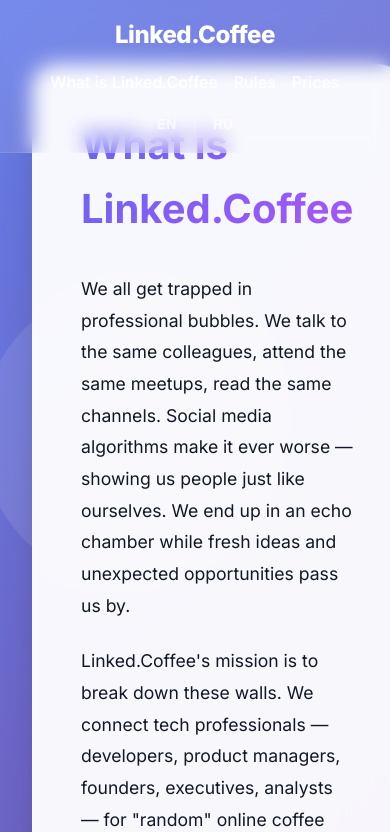
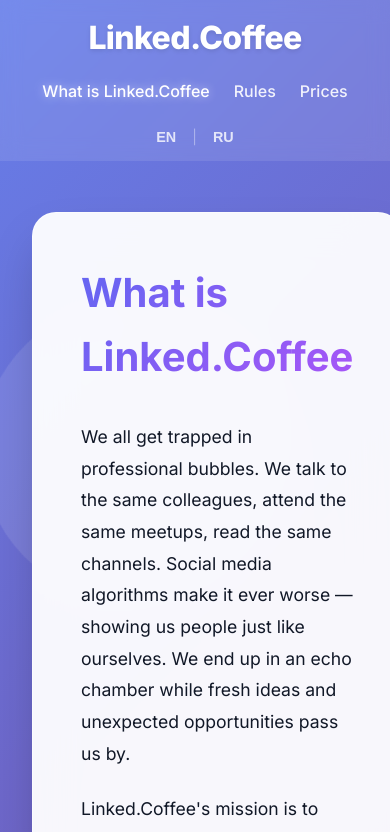
Before and after one commit to postnikov/linking_coffee, a React (Create React App) app in the folder frontend/: page /about in a window 390 px wide. Shown: the top 832 px of the page. Built offline with nearby package versions, Linux system fonts and the light colour scheme; no server answers.

Commit message:
Fix mobile layout, update Dashboard, and add localization

```diff
--- a/frontend/src/App.css
+++ b/frontend/src/App.css
@@ -447,53 +447,95 @@
 }
 
 /* Responsive Design */
+/* Responsive Design */
 @media (max-width: 968px) {
+    .main-content {
+        padding-top: 320px;
+        align-items: flex-start;
+        height: auto;
+        min-height: 100vh;
+    }
+
     .content-wrapper {
         grid-template-columns: 1fr;
         gap: var(--spacing-xl);
+        padding-bottom: var(--spacing-xl);
     }
 
     .hero-section {
         text-align: center;
+        margin-bottom: var(--spacing-lg);
+        padding: 0 var(--spacing-md);
     }
 
     .hero-title {
-        font-size: 2.5rem;
+        font-size: 2.8rem;
+        margin-bottom: var(--spacing-sm);
+        text-shadow: 0 2px 10px rgba(0, 0, 0, 0.1);
     }
 
     .hero-tagline {
-        font-size: 1.25rem;
+        font-size: 1.2rem;
+        margin-bottom: var(--spacing-lg);
+        opacity: 0.9;
+    }
+
+    .hero-description {
+        font-size: 1rem;
+        line-height: 1.6;
+        margin-bottom: var(--spacing-xl);
+        max-width: 600px;
+        margin-left: auto;
+        margin-right: auto;
     }
 
     .features-list {
-        display: grid;
-        grid-template-columns: repeat(auto-fit, minmax(200px, 1fr));
+        display: flex;
+        flex-direction: column;
         gap: var(--spacing-md);
+        max-width: 100%;
+        margin: 0;
+        text-align: left;
+    }
+
+    .feature-item {
+        background: rgba(255, 255, 255, 0.1);
+        padding: var(--spacing-sm) var(--spacing-md);
+        border-radius: var(--radius-lg);
+        backdrop-filter: blur(5px);
+        justify-content: flex-start;
+        display: flex;
+        align-items: center;
+        width: 100%;
+        text-align: left;
     }
 
     .feature-item:hover {
         transform: none;
+        background: rgba(255, 255, 255, 0.2);
     }
 }
 
 @media (max-width: 640px) {
-    .landing-content {
-        padding: var(--spacing-md);
+    .main-content {
+        padding: 180px var(--spacing-md) var(--spacing-xl);
     }
 
     .hero-title {
-        font-size: 2rem;
-    }
-
-    .hero-tagline {
-        font-size: 1.125rem;
+        display: none;
     }
 
     .glass-card {
         padding: var(--spacing-lg);
+        margin: 0 var(--spacing-xs);
     }
 
     .card-title {
         font-size: 1.5rem;
     }
+
+    .logo {
+        width: 80px;
+        height: 80px;
+    }
 }
--- a/frontend/src/components/GdprModal.js
+++ b/frontend/src/components/GdprModal.js
@@ -31,7 +31,7 @@
                     <div style={{ fontSize: '0.95rem', lineHeight: '1.6' }}>
                         <p style={{ fontWeight: 'bold', marginBottom: '1rem' }}>The essence of the policy</p>
                         <ul style={{ paddingLeft: '1.5rem', marginBottom: '1rem' }}>
-                            <li style={{ marginBottom: '0.5rem' }}>Linked.Coffee connects people from the tech world for friendly “random coffee” chats via Telegram.</li>
+                            <li style={{ marginBottom: '0.5rem' }}>Linked.Coffee connects people from the tech world for friendly “random coffee” chats via Telegram, Zoom or Google Meet.</li>
                             <li style={{ marginBottom: '0.5rem' }}>You use the service through a Telegram bot. We don’t ask you for email to participate.</li>
                             <li style={{ marginBottom: '0.5rem' }}>We see what Telegram shows us (your Telegram ID, username, name, profile photo if available) and what you decide to tell the bot about yourself: interests, hobbies, professional background, career plans, and who you’d like to meet.</li>
                         </ul>
--- a/frontend/src/components/Header.css
+++ b/frontend/src/components/Header.css
@@ -54,14 +54,64 @@
 
 /* Mobile responsive */
 @media (max-width: 768px) {
+    .site-header {
+        background: rgba(255, 255, 255, 0.1);
+        /* Glassmorphism */
+        backdrop-filter: blur(10px);
+        -webkit-backdrop-filter: blur(10px);
+        padding: 0.75rem 0;
+        border-bottom: none;
+        /* Remove border for cleaner look */
+    }
+
     .header-container {
         flex-direction: column;
-        gap: 1rem;
+        gap: 0.75rem;
+        align-items: center;
+    }
+
+    .header-logo {
+        font-size: 2rem;
+        margin-bottom: 0.25rem;
+        color: white;
+        text-shadow: 0 2px 4px rgba(0, 0, 0, 0.1);
     }
 
     .header-nav {
-        gap: 1rem;
+        gap: 1.5rem;
         flex-wrap: wrap;
         justify-content: center;
+        margin-top: 0;
+        width: 100%;
+    }
+
+    .nav-link {
+        color: rgba(255, 255, 255, 0.9);
+        font-size: 1rem;
+        font-weight: 500;
+    }
+
+    .nav-link:hover,
+    .nav-link.active {
+        color: white;
+        text-shadow: 0 0 10px rgba(255, 255, 255, 0.5);
+    }
+
+    .header-actions {
+        margin-top: 0.5rem;
+    }
+
+    .language-switcher-header .lang-btn {
+        color: rgba(255, 255, 255, 0.8);
+        font-size: 0.9rem;
+    }
+
+    .language-switcher-header .lang-btn.active {
+        color: white;
+        background: rgba(255, 255, 255, 0.2);
+    }
+
+    .language-switcher-header .lang-divider {
+        color: rgba(255, 255, 255, 0.4);
     }
 }
--- a/frontend/src/components/Header.js
+++ b/frontend/src/components/Header.js
@@ -32,6 +32,32 @@
                 </nav>
 
                 <div className="header-actions" style={{ display: 'flex', alignItems: 'center', gap: '1rem' }}>
+                    {user && (
+                        <button
+                            onClick={onLogout}
+                            className="nav-link"
+                            style={{
+                                background: 'none',
+                                border: 'none',
+                                cursor: 'pointer',
+                                padding: '0',
+                                display: 'flex',
+                                alignItems: 'center',
+                                gap: '0.5rem',
+                                fontSize: '1rem',
+                                color: 'rgba(255, 255, 255, 0.8)',
+                                marginRight: '1.5rem'
+                            }}
+                        >
+                            <svg xmlns="http://www.w3.org/2000/svg" width="18" height="18" viewBox="0 0 24 24" fill="none" stroke="currentColor" strokeWidth="2" strokeLinecap="round" strokeLinejoin="round">
+                                <path d="M9 21H5a2 2 0 0 1-2-2V5a2 2 0 0 1 2-2h4"></path>
+                                <polyline points="16 17 21 12 16 7"></polyline>
+                                <line x1="21" y1="12" x2="9" y2="12"></line>
+                            </svg>
+                            <span>{t('header.logout', 'Logout')}</span>
+                        </button>
+                    )}
+
                     <div className="language-switcher-header">
                         <button
                             className={`lang-btn ${i18n.language === 'en' ? 'active' : ''}`}
@@ -47,23 +73,6 @@
                             RU
                         </button>
                     </div>
-
-                    {user && (
-                        <button
-                            onClick={onLogout}
-                            className="nav-link"
-                            style={{
-                                background: 'none',
-                                border: 'none',
-                                cursor: 'pointer',
-                                padding: '0',
-                                marginLeft: '1rem',
-                                color: 'var(--text-primary)'
-                            }}
-                        >
-                            Logout
-                        </button>
-                    )}
                 </div>
             </div>
         </header>
--- a/frontend/src/locales/en.json
+++ b/frontend/src/locales/en.json
@@ -8,6 +8,11 @@
         "connect": "Connect with like-minded people",
         "conversations": "Meaningful conversations via Zoom or Google Meet",
         "community": "Diverse, global community"
+    },
+    "dashboard": {
+        "welcome": "Welcome to your Dashboard",
+        "empty_state": "Your coffee matches will appear here soon. Stay tuned! ☕️",
+        "development_notice": "The Dashboard is still in development. We'll let you know once it is ready."
     },
     "form": {
         "title": "Get Early Access",
@@ -36,6 +41,7 @@
         "about": "What is Linked.Coffee",
         "rules": "Rules",
         "prices": "Prices",
+        "logout": "Logout",
         "register": "Register"
     },
     "footer": {
--- a/frontend/src/locales/ru.json
+++ b/frontend/src/locales/ru.json
@@ -8,6 +8,11 @@
         "connect": "Общайтесь с единомышленниками",
         "conversations": "Содержательные беседы через Zoom или Google Meet",
         "community": "Разнообразное, глобальное сообщество"
+    },
+    "dashboard": {
+        "welcome": "Добро пожаловать в личный кабинет",
+        "empty_state": "Здесь скоро появятся ваши кофе-встречи. Следите за обновлениями! ☕️",
+        "development_notice": "Личный кабинет находится в разработке. Мы сообщим вам, когда он будет готов."
     },
     "form": {
         "title": "Получить ранний доступ",
@@ -36,6 +41,7 @@
         "about": "Что такое Linked.Coffee",
         "rules": "Правила",
         "prices": "Цены",
+        "logout": "Выход",
         "register": "Регистрация"
     },
     "footer": {
--- a/frontend/src/pages/Dashboard.js
+++ b/frontend/src/pages/Dashboard.js
@@ -6,13 +6,16 @@
 
     return (
         <main className="main-content">
-            <div className="content-wrapper" style={{ justifyContent: 'center', alignItems: 'center', minHeight: '60vh' }}>
+            <div className="content-wrapper" style={{ display: 'flex', justifyContent: 'center', alignItems: 'center', minHeight: '60vh' }}>
                 <div className="glass-card" style={{ maxWidth: '800px', width: '100%', textAlign: 'center', padding: '3rem' }}>
                     <h1 style={{ fontSize: '2.5rem', marginBottom: '1rem', background: 'linear-gradient(135deg, #6366f1 0%, #a855f7 100%)', WebkitBackgroundClip: 'text', WebkitTextFillColor: 'transparent' }}>
                         {t('dashboard.welcome', 'Welcome to your Dashboard')}
                     </h1>
                     <p style={{ fontSize: '1.2rem', color: 'var(--gray-600)' }}>
                         {t('dashboard.empty_state', 'Your coffee matches will appear here soon. Stay tuned! ☕️')}
+                    </p>
+                    <p style={{ fontSize: '1.1rem', color: 'var(--gray-500)', marginTop: '1.5rem', fontStyle: 'italic' }}>
+                        {t('dashboard.development_notice')}
                     </p>
                 </div>
             </div>
--- a/frontend/src/pages/Home.js
+++ b/frontend/src/pages/Home.js
@@ -156,7 +156,7 @@
                         {t('hero.description')}
                     </p>
 
-                    <ul className="feature-list">
+                    <ul className="features-list">
                         <li className="feature-item">
                             <span className="feature-icon">☕️</span>
                             <span>{t('features.connect')}</span>
```
